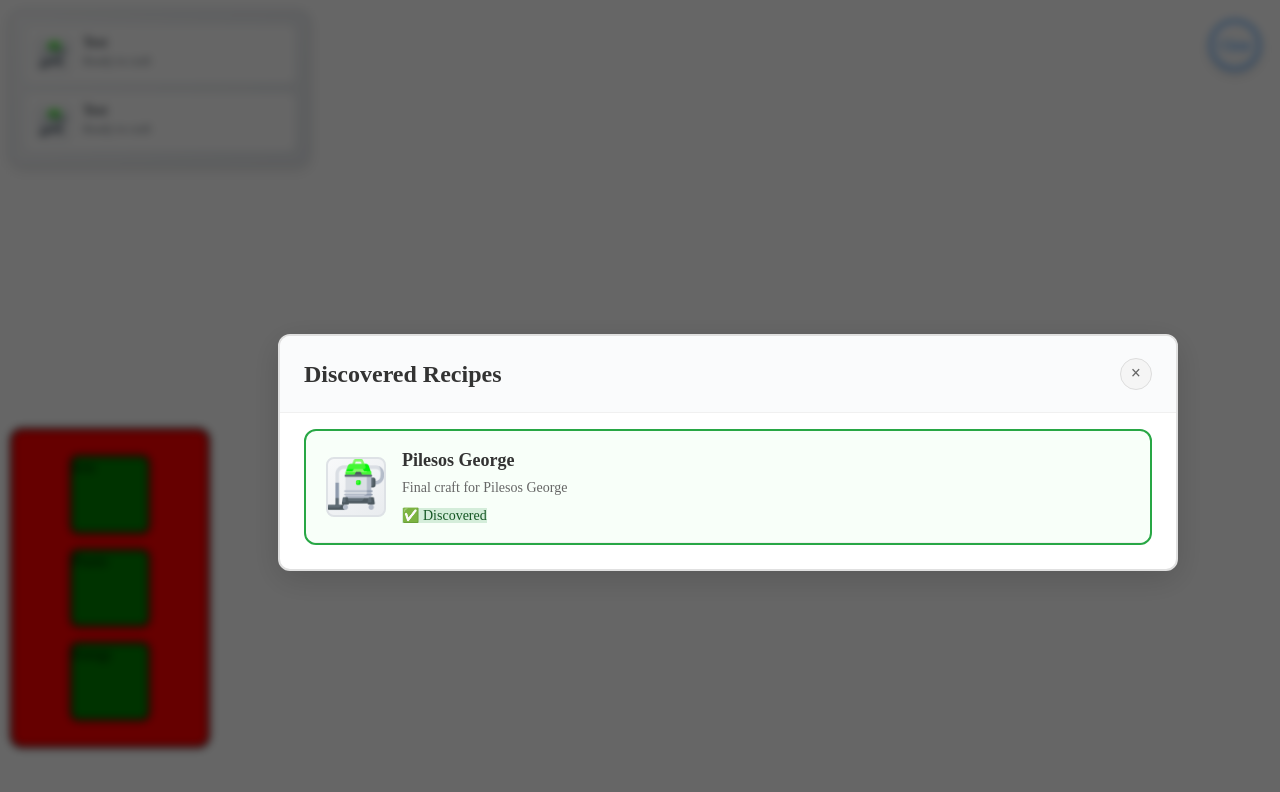
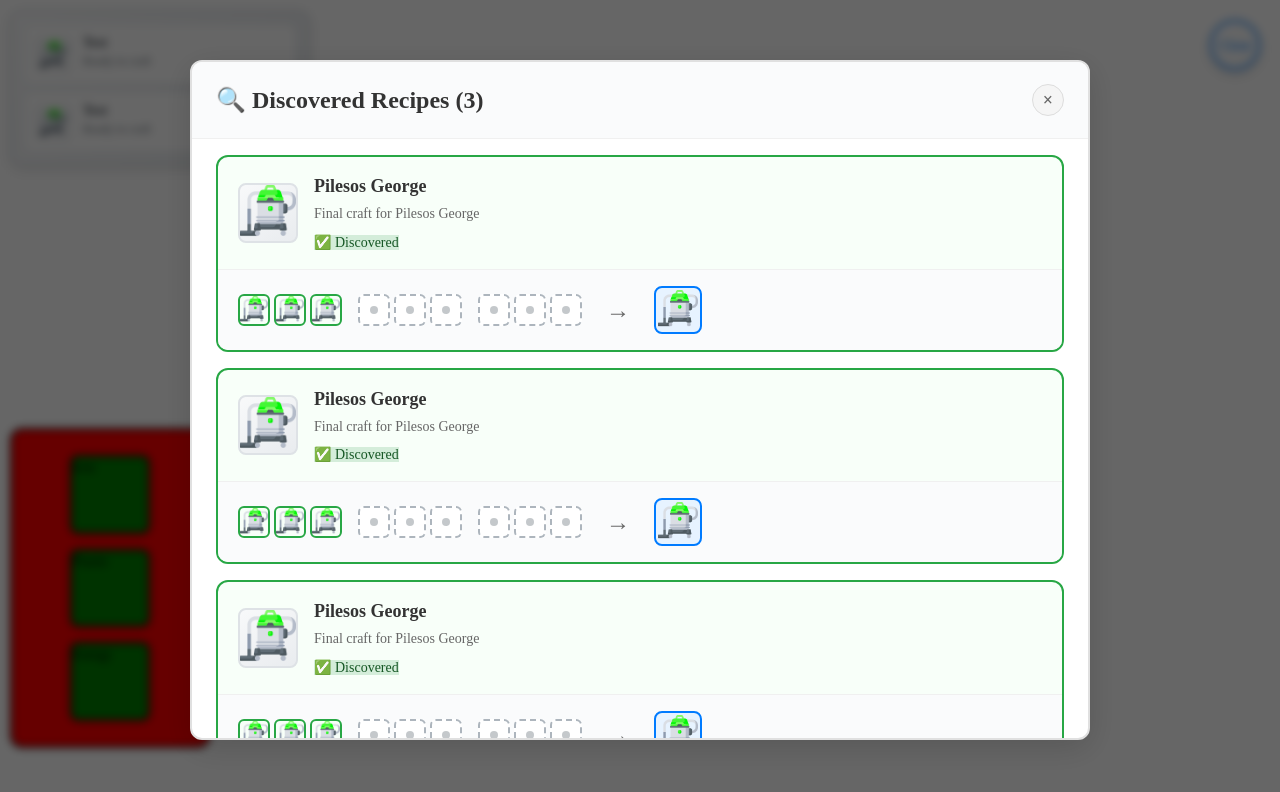
Before and after one commit to yehor-kostiuk/Vacuumaria, a React (Vite) app: page / in a window 1280 px wide. Both pictures are taken after a click on the button "Open". Shown: the top 792 px of the page. Built offline with nearby package versions, Linux system fonts and the light colour scheme.

Commit message:
refactor: update discovered-recipe modal content

```diff
--- a/src/libs/components/discovered-recipe-modal/discovered-recipe-card/discovered-recipe-card.module.css
+++ b/src/libs/components/discovered-recipe-modal/discovered-recipe-card/discovered-recipe-card.module.css
@@ -51,5 +51,89 @@
 }
 
 .crafting-grid {
+    display: flex;
+    align-items: center;
+    gap: 16px;
+    padding: 16px 20px;
+    background: rgb(250, 251, 252);
+}
 
+.crafting-row {
+    display: flex;
+    gap: 4px;
 }
+
+.ingredient-slot, .empty-slot {
+    width: 32px;
+    height: 32px;
+    display: flex;
+    align-items: center;
+    justify-content: center;
+    border-width: 2px;
+    border-style: solid;
+    border-color: rgb(222, 226, 230);
+    border-image: initial;
+    border-radius: 6px;
+    background: rgb(255, 255, 255);
+}
+
+.empty-slot {
+    opacity: 1;
+    position: relative;
+    background: rgb(255, 255, 255);
+    border-width: 2px;
+    border-style: dashed;
+    border-color: rgb(173, 181, 189);
+    border-image: initial;
+}
+
+.empty-slot::after {
+    content: "";
+    position: absolute;
+    top: 50%;
+    left: 50%;
+    width: 8px;
+    height: 8px;
+    transform: translate(-50%, -50%);
+    opacity: 0.4;
+    background: rgb(108, 117, 125);
+    border-radius: 50%;
+}
+
+.ingredient-slot {
+    border-color: rgb(40, 167, 69);
+    background: rgb(248, 255, 249);
+}
+
+.result-image {
+    width: 40px;
+    height: 40px;
+    object-fit: contain;
+}
+
+.result-image, .ingredient-image {
+    width: 40px;
+    height: 40px;
+    object-fit: contain;
+}
+
+.arrow {
+    font-size: 24px;
+    font-weight: 700;
+    color: rgb(102, 102, 102);
+    margin: 0 8px;
+}
+
+.result-slot {
+    width: 48px;
+    height: 48px;
+    display: flex;
+    align-items: center;
+    justify-content: center;
+    border-width: 2px;
+    border-style: solid;
+    border-color: rgb(0, 123, 255);
+    border-image: initial;
+    border-radius: 8px;
+    background: rgb(231, 243, 255);
+}
--- a/src/libs/components/discovered-recipe-modal/discovered-recipe-card/discovered-recipe-card.tsx
+++ b/src/libs/components/discovered-recipe-modal/discovered-recipe-card/discovered-recipe-card.tsx
@@ -21,11 +21,23 @@ const DiscoveredRecipeCard: React.FC<DiscoveredRecipeCardProps> = ({ title, desc
 					</div>
 				</div>
 				<div className={styles["crafting-grid"]}>
-					<div></div>
-					<div></div>
-					<div></div>
-					<div></div>
-					<div></div>
+					<div className={styles["crafting-row"]}>
+						<div className={styles["ingredient-slot"]}><img src={image} alt={title} className={styles["ingredient-image"]} /></div>
+						<div className={styles["ingredient-slot"]}><img src={image} alt={title} className={styles["ingredient-image"]} /></div>
+						<div className={styles["ingredient-slot"]}><img src={image} alt={title} className={styles["ingredient-image"]} /></div>
+					</div>
+					<div className={styles["crafting-row"]}>
+						<div className={styles["empty-slot"]}></div>
+						<div className={styles["empty-slot"]}></div>
+						<div className={styles["empty-slot"]}></div>
+					</div>
+					<div className={styles["crafting-row"]}>
+						<div className={styles["empty-slot"]}></div>
+						<div className={styles["empty-slot"]}></div>
+						<div className={styles["empty-slot"]}></div>
+					</div>
+					<div className={styles["arrow"]}>→</div>
+					<div className={styles["result-slot"]}><img src={image} alt={title} className={styles["result-image"]} /></div>
 				</div>
 		</div>
 	);
--- a/src/libs/components/discovered-recipe-modal/discovered-recipe-modal.module.css
+++ b/src/libs/components/discovered-recipe-modal/discovered-recipe-modal.module.css
@@ -1,6 +1,4 @@
-.overlay {
-    width: 1456px;
-    height: 905px;
+.modal-overlay {
     position: fixed;
     inset: 0;
     background: #0009;
--- a/src/libs/components/discovered-recipe-modal/discovered-recipe-modal.tsx
+++ b/src/libs/components/discovered-recipe-modal/discovered-recipe-modal.tsx
@@ -12,15 +12,24 @@ const DiscoveredRecipeModal: React.FC<DiscoveredRecipeModalProps> = ({ isOpen, o
 	if (!isOpen) return null;
 
 	return (
-		<div className={styles["overlay"]} onClick={onClose}>
+		<div className={styles["modal-overlay"]} onClick={onClose}>
 			<div className={styles["modal-content"]} onClick={(e) => e.stopPropagation()}>
 				<div className={styles["modal-header"]}>
-					<h2 className={styles["modal-title"]}>{"Discovered Recipes"}</h2>
+					<h2 className={styles["modal-title"]}>{"🔍 Discovered Recipes (3)"}</h2>
 					<button className={styles["close-button"]} onClick={onClose}> × </button>
 				</div>
-
 				<div className={styles["modal-body"]}>
 					<div className={styles["recipes-list"]}>
+						<DiscoveredRecipeCard
+							title="Pilesos George"
+							description="Final craft for Pilesos George"
+							image="/public/vacuum-cleaner.png"
+						/>
+						<DiscoveredRecipeCard
+							title="Pilesos George"
+							description="Final craft for Pilesos George"
+							image="/public/vacuum-cleaner.png"
+						/>
 						<DiscoveredRecipeCard
 							title="Pilesos George"
 							description="Final craft for Pilesos George"
```
